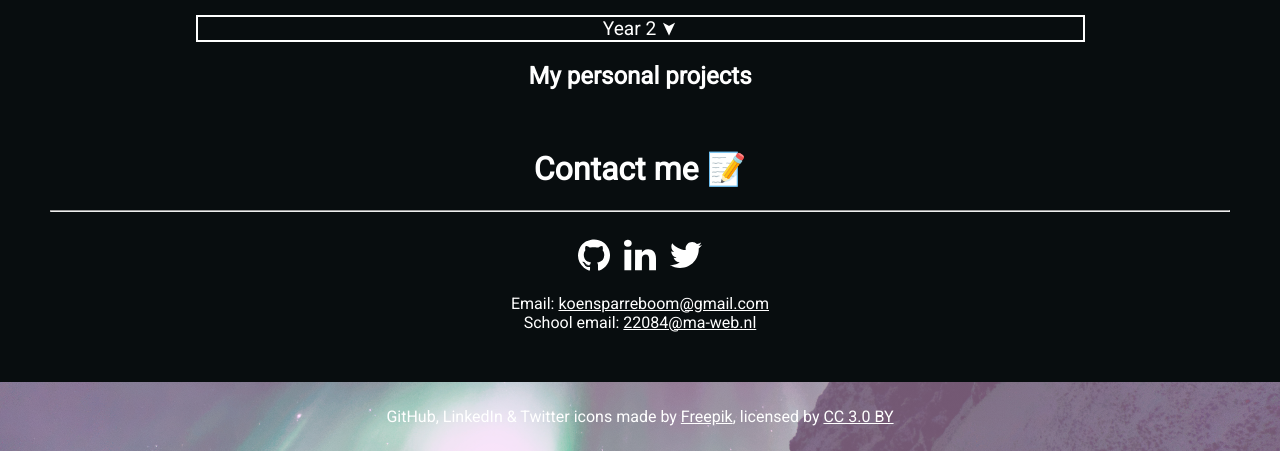
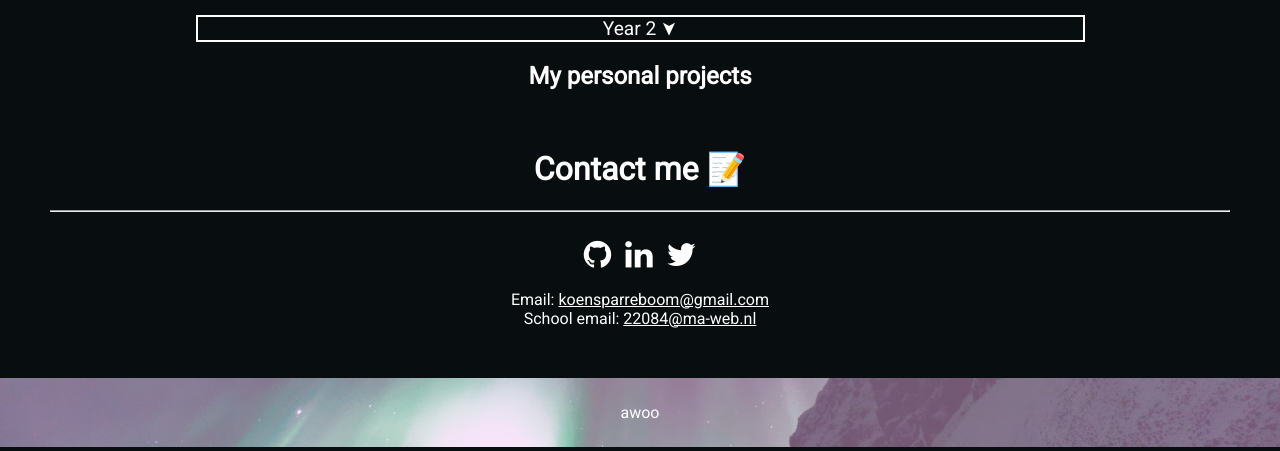
Before and after one commit to Nibkat/portfolio-old, a PHP site: page / in a window 1280 px wide. Shown: the part 1538-1989 px from the top of the page. Run offline with PHP 8.4, Linux system fonts and the light colour scheme; some libraries are stand-ins or nearby versions.

Commit message:
Switched social media icons to font awesome

```diff
--- a/index.html
+++ b/index.html
@@ -8,6 +8,7 @@
   <title>Koen Sparreboom's Portfolio</title>
   <link href="https://fonts.googleapis.com/css?family=Roboto" rel="stylesheet">
   <link rel="stylesheet" href="style.css" type="text/css">
+  <link rel="stylesheet" href="https://cdnjs.cloudflare.com/ajax/libs/font-awesome/4.7.0/css/font-awesome.min.css">
   <script src="http://twemoji.maxcdn.com/2/twemoji.min.js?2.3.1"></script>
   <script src="https://ajax.googleapis.com/ajax/libs/jquery/3.2.1/jquery.min.js"></script>
 </head>
@@ -166,11 +167,9 @@
     <hr>
     <br>
 
-    <a href="https://github.com/LtKst" target="_blank"><img class="icon" src="resources/icons/github-logo-1.svg" width="32px"></a>
-
-    <a href="https://www.linkedin.com/in/koen-sparreboom-76bba314a/" target="_blank"><img class="icon" src="resources/icons/linkedin-logo-1.svg" width="32px"></a>
-
-    <a href="https://twitter.com/LieutenantKst" target="_blank"><img class="icon" src="resources/icons/twitter-logo-shape.svg" width="32px"></a>
+    <a href="https://github.com/LtKst" target="_blank" class="fa fa-github fa-2x"></a>
+    <a href="https://www.linkedin.com/in/koen-sparreboom-76bba314a/" target="_blank" class="fa fa-linkedin fa-2x"></a>
+    <a href="https://twitter.com/LieutenantKst" target="_blank" class="fa fa-twitter fa-2x"></a>
 
     <br>
     <br>
@@ -184,10 +183,7 @@
 
   <div class="footer container">
     <div class="footer-inner">
-      <div>GitHub, LinkedIn & Twitter icons made by
-        <a class="link" href="http://www.freepik.com" title="Freepik" target="_blank">Freepik</a>, licensed by
-        <a class="link" href="http://creativecommons.org/licenses/by/3.0/" title="Creative Commons BY 3.0" target="_blank">CC 3.0 BY</a>
-      </div>
+      awoo
     </div>
   </div>
 
--- a/style.css
+++ b/style.css
@@ -132,13 +132,14 @@ p {
 }
 /* end panels */
 
-.icon {
-  padding: 0 5px 0 5px;
-  filter: invert(100%);
+.fa {
+  color: white;
+  text-decoration: none;
+  margin: 0 5px 0 5px;
   transition: transform 0.2s;
 }
 
-.icon:hover {
+.fa:hover {
   transform: scale(1.15);
 }
 
```
Also changed, not shown: resources/email.svg (deleted), resources/github.svg (deleted), resources/icons/github-logo-1.svg (deleted), resources/icons/github-logo.svg (deleted), resources/icons/linkedin-logo-1.svg (deleted), resources/icons/linkedin-logo.svg (deleted), resources/icons/twitter-logo-shape.svg (deleted), resources/linkedin.svg (deleted).
